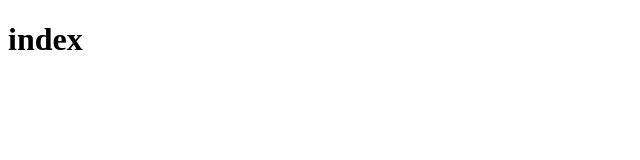
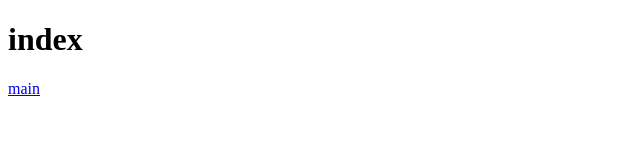
Before and after one commit to Night-G/Night-G.github.io, a website: page index.html in a window 1280 px wide. Shown: the full height of the page, 0-640 px from the left. Drawn offline with Linux system fonts and the light colour scheme.

Commit message:
Update index.html

```diff
--- a/index.html
+++ b/index.html
@@ -8,6 +8,6 @@
 </head>
 <body>
     <h1>index</h1>
-    <a href="https://night-g.github.io/main"></a>
+    <a href="https://night-g.github.io/main">main</a>
 </body>
 </html>
```
